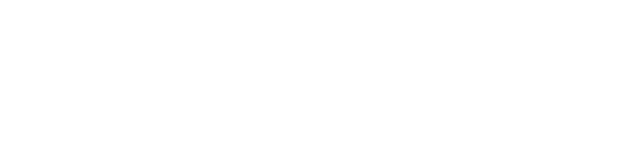
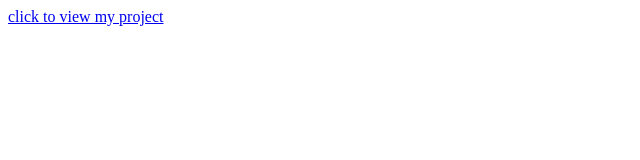
Before and after one commit to santhiya80/my-form, a plain HTML site: page index.html in a window 1280 px wide. Shown: the whole page, without its empty margins (0-640 px from the left). Drawn offline with Linux system fonts and the light colour scheme.

Commit message:
index.html

```diff
--- a/index.html
+++ b/index.html
@@ -7,6 +7,7 @@
     </title>
 </head>
 <body>
+    <a href="mini.html">click to view my project</a>
+</body>
 
-</body>
 </html>
```
